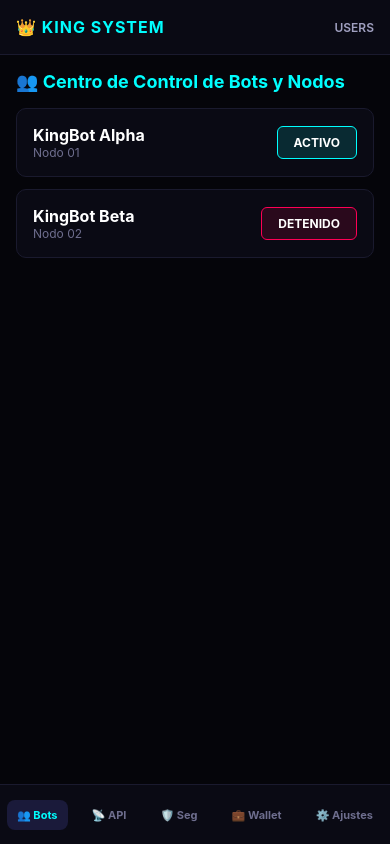
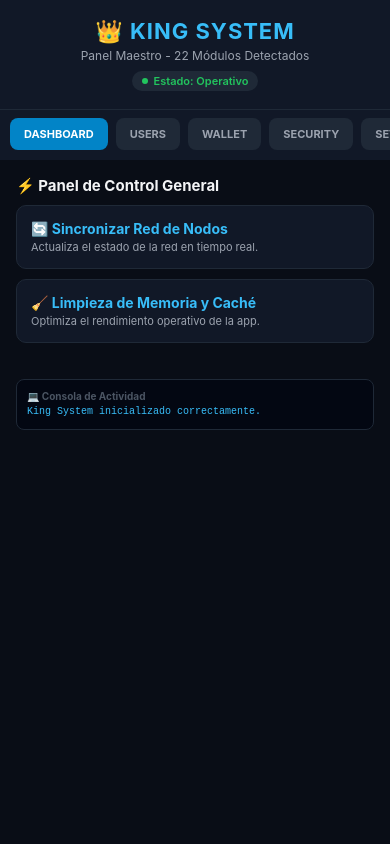
Before and after one commit to miappnav-cell/Interfaz, a React Native app: screen / in a window 390 px wide. Built offline with nearby package versions, Linux system fonts and the light colour scheme.

Commit message:
feat(build): actualizar App.js modular y ajustar workflow yml para compilacion limpia

```diff
--- a/App.js
+++ b/App.js
@@ -1,19 +1,157 @@
-import React from 'react';
-import { StatusBar, StyleSheet, View } from 'react-native';
-import RootNavigator from './src/navigation/RootNavigator';
+import React, { useState } from 'react';
+import { StyleSheet, Text, View, TouchableOpacity, ScrollView, SafeAreaView, Alert } from 'react-native';
+import { StatusBar } from 'expo-status-bar';
 
 export default function App() {
+  const [currentModule, setCurrentModule] = useState('dashboard');
+  const [logs, setLogs] = useState(['King System inicializado correctamente.']);
+
+  const addLog = (msg) => {
+    setLogs(prev => [`[${new Date().toLocaleTimeString()}] ${msg}`, ...prev.slice(0, 4)]);
+  };
+
+  const executeAction = (actionName) => {
+    addLog(`Ejecutando: ${actionName}`);
+    Alert.alert('King System', `Acción [${actionName}] procesada con éxito.`);
+  };
+
   return (
-    <View style={styles.container}>
-      <StatusBar barStyle="light-content" backgroundColor="#05050a" />
-      <RootNavigator />
-    </View>
+    <SafeAreaView style={styles.container}>
+      <StatusBar style="light" />
+
+      {/* Cabecera */}
+      <View style={styles.header}>
+        <Text style={styles.title}>👑 KING SYSTEM</Text>
+        <Text style={styles.subtitle}>Panel Maestro - 22 Módulos Detectados</Text>
+        <View style={styles.badge}>
+          <View style={styles.dot} />
+          <Text style={styles.badgeText}>Estado: Operativo</Text>
+        </View>
+      </View>
+
+      {/* Navegación Modular */}
+      <ScrollView horizontal showsHorizontalScrollIndicator={false} style={styles.navScroll}>
+        {['dashboard', 'users', 'wallet', 'security', 'settings', 'updates', 'api'].map((mod) => (
+          <TouchableOpacity
+            key={mod}
+            style={[styles.navTab, currentModule === mod && styles.navTabActive]}
+            onPress={() => { setCurrentModule(mod); addLog(`Cambiando a módulo: ${mod}`); }}
+          >
+            <Text style={[styles.navTabText, currentModule === mod && styles.navTabTextActive]}>
+              {mod.toUpperCase()}
+            </Text>
+          </TouchableOpacity>
+        ))}
+      </ScrollView>
+
+      {/* Contenido Dinámico según el Módulo */}
+      <ScrollView contentContainerStyle={styles.content}>
+        {currentModule === 'dashboard' && (
+          <View style={styles.section}>
+            <Text style={styles.sectionTitle}>⚡ Panel de Control General</Text>
+            <TouchableOpacity style={styles.card} onPress={() => executeAction('Sincronizar Nodos')}>
+              <Text style={styles.cardTitle}>🔄 Sincronizar Red de Nodos</Text>
+              <Text style={styles.cardDesc}>Actualiza el estado de la red en tiempo real.</Text>
+            </TouchableOpacity>
+            <TouchableOpacity style={styles.card} onPress={() => executeAction('Limpiar Caché')}>
+              <Text style={styles.cardTitle}>🧹 Limpieza de Memoria y Caché</Text>
+              <Text style={styles.cardDesc}>Optimiza el rendimiento operativo de la app.</Text>
+            </TouchableOpacity>
+          </View>
+        )}
+
+        {currentModule === 'users' && (
+          <View style={styles.section}>
+            <Text style={styles.sectionTitle}>👥 Gestión de Usuarios y Bots</Text>
+            <TouchableOpacity style={styles.card} onPress={() => executeAction('Reiniciar Bots Activos')}>
+              <Text style={styles.cardTitle}>🤖 BotControllerCard - Reiniciar Instancias</Text>
+              <Text style={styles.cardDesc}>Envía orden de reinicio a los bots del sistema.</Text>
+            </TouchableOpacity>
+          </View>
+        )}
+
+        {currentModule === 'wallet' && (
+          <View style={styles.section}>
+            <Text style={styles.sectionTitle}>💰 Billetera y Pasarelas</Text>
+            <TouchableOpacity style={styles.card} onPress={() => executeAction('Procesar Recarga')}>
+              <Text style={styles.cardTitle}>💳 RechargeCard - Gestión de Fondos</Text>
+              <Text style={styles.cardDesc}>Administra los fondos y pasarelas de pago.</Text>
+            </TouchableOpacity>
+          </View>
+        )}
+
+        {currentModule === 'security' && (
+          <View style={styles.section}>
+            <Text style={styles.sectionTitle}>🔒 Seguridad y Auditoría</Text>
+            <TouchableOpacity style={styles.card} onPress={() => executeAction('Verificar Logs')}>
+              <Text style={styles.cardTitle}>🛡️ AuditLogsCard - Revisar Registros</Text>
+              <Text style={styles.cardDesc}>Monitorea las actividades recientes del sistema.</Text>
+            </TouchableOpacity>
+          </View>
+        )}
+
+        {currentModule === 'settings' && (
+          <View style={styles.section}>
+            <Text style={styles.sectionTitle}>⚙️ Ajustes del Sistema</Text>
+            <TouchableOpacity style={styles.card} onPress={() => executeAction('Cambiar Tema')}>
+              <Text style={styles.cardTitle}>🎨 ThemeSelector - Apariencia</Text>
+              <Text style={styles.cardDesc}>Configura los parámetros visuales de la interfaz.</Text>
+            </TouchableOpacity>
+          </View>
+        )}
+
+        {currentModule === 'updates' && (
+          <View style={styles.section}>
+            <Text style={styles.sectionTitle}>🚀 Actualizaciones</Text>
+            <TouchableOpacity style={styles.card} onPress={() => executeAction('Buscar Updates')}>
+              <Text style={styles.cardTitle}>📦 UpdateCard - Versión del Sistema</Text>
+              <Text style={styles.cardDesc}>Comprueba la disponibilidad de nuevas versiones.</Text>
+            </TouchableOpacity>
+          </View>
+        )}
+
+        {currentModule === 'api' && (
+          <View style={styles.section}>
+            <Text style={styles.sectionTitle}>🌐 Configuración de API</Text>
+            <TouchableOpacity style={styles.card} onPress={() => executeAction('Probar Endpoints')}>
+              <Text style={styles.cardTitle}>🔗 ApiStatusBadge - Estado de Conexión</Text>
+              <Text style={styles.cardDesc}>Valida la comunicación con los servidores remotos.</Text>
+            </TouchableOpacity>
+          </View>
+        )}
+
+        {/* Consola de Eventos */}
+        <View style={styles.console}>
+          <Text style={styles.consoleHeader}>💻 Consola de Actividad</Text>
+          {logs.map((l, i) => (
+            <Text key={i} style={styles.consoleText}>{l}</Text>
+          ))}
+        </View>
+      </ScrollView>
+    </SafeAreaView>
   );
 }
 
 const styles = StyleSheet.create({
-  container: {
-    flex: 1,
-    backgroundColor: '#05050a',
-  },
+  container: { flex: 1, backgroundColor: '#090d16' },
+  header: { padding: 18, backgroundColor: '#111827', alignItems: 'center', borderBottomWidth: 1, borderBottomColor: '#1f2937' },
+  title: { fontSize: 22, fontWeight: 'bold', color: '#38bdf8', letterSpacing: 1 },
+  subtitle: { fontSize: 12, color: '#9ca3af', marginTop: 4 },
+  badge: { flexDirection: 'row', alignItems: 'center', marginTop: 8, backgroundColor: '#1f2937', paddingHorizontal: 10, paddingVertical: 3, borderRadius: 12 },
+  dot: { width: 6, height: 6, borderRadius: 3, backgroundColor: '#22c55e', marginRight: 6 },
+  badgeText: { color: '#22c55e', fontSize: 11, fontWeight: '600' },
+  navScroll: { maxHeight: 50, backgroundColor: '#111827', paddingHorizontal: 10, paddingVertical: 8 },
+  navTab: { paddingHorizontal: 14, paddingVertical: 6, backgroundColor: '#1f2937', borderRadius: 8, marginRight: 8, height: 32, justifyContent: 'center' },
+  navTabActive: { backgroundColor: '#0284c7' },
+  navTabText: { color: '#9ca3af', fontSize: 11, fontWeight: 'bold' },
+  navTabTextActive: { color: '#ffffff' },
+  content: { padding: 16 },
+  section: { marginBottom: 16 },
+  sectionTitle: { fontSize: 15, fontWeight: 'bold', color: '#f3f4f6', marginBottom: 10 },
+  card: { backgroundColor: '#111827', padding: 14, borderRadius: 10, marginBottom: 10, borderWidth: 1, borderColor: '#1f2937' },
+  cardTitle: { fontSize: 14, fontWeight: 'bold', color: '#38bdf8', marginBottom: 3 },
+  cardDesc: { fontSize: 11, color: '#9ca3af' },
+  console: { backgroundColor: '#030712', padding: 10, borderRadius: 8, borderWidth: 1, borderColor: '#1f2937', marginTop: 10 },
+  consoleHeader: { color: '#4b5563', fontSize: 10, fontWeight: 'bold', marginBottom: 4 },
+  consoleText: { color: '#38bdf8', fontSize: 10, fontFamily: 'monospace', marginBottom: 2 }
 });
```
